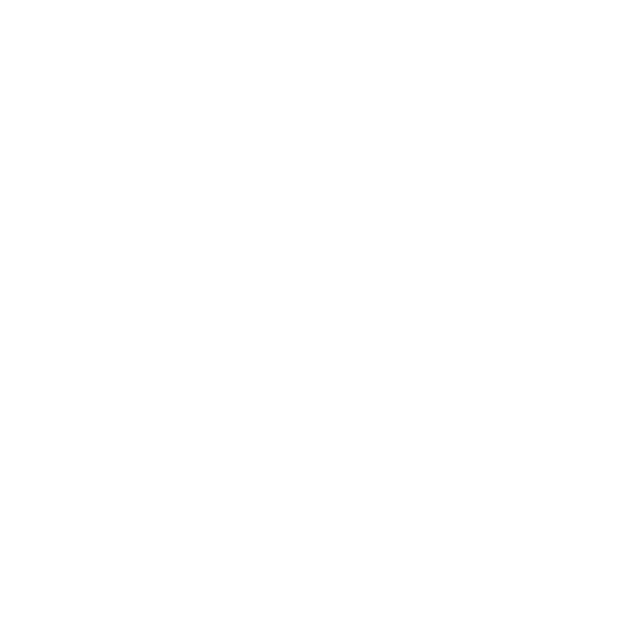
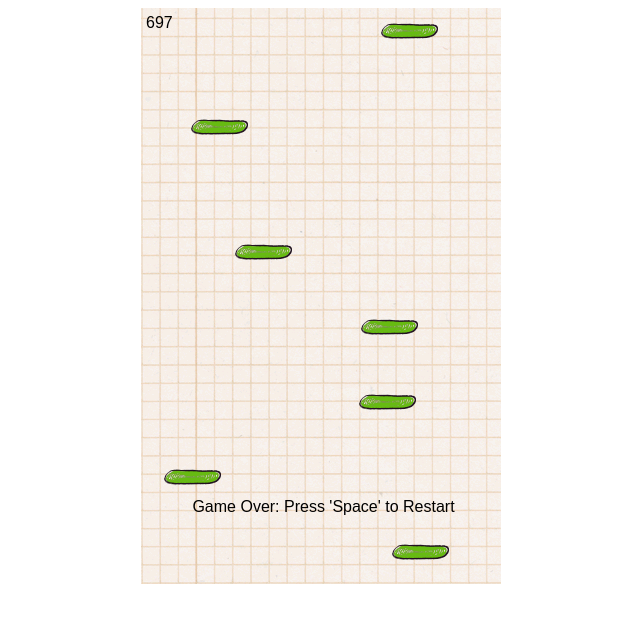
Before and after one commit to Ev-i-an/Doodle-Jump, a plain HTML site: page index.html in a window 1280 px wide. Shown: the whole page, without its empty margins (319-959 px from the left). Drawn offline with Linux system fonts and the light colour scheme.

Commit message:
ajout d'image

```diff
--- /dev/null
+++ b/app.js
@@ -0,0 +1,217 @@
+//board
+let board;
+let boardWidth = 360;
+let boardHeight = 576;
+let context;
+
+//doodler
+let doodlerWidth = 46;
+let doodlerHeight = 46;
+let doodlerX = boardWidth/2 - doodlerWidth/2;
+let doodlerY = boardHeight*7/8 - doodlerHeight;
+let doodlerRightImg;
+let doodlerLeftImg;
+
+let doodler = {
+    img : null,
+    x : doodlerX,
+    y : doodlerY,
+    width : doodlerWidth,
+    height : doodlerHeight
+}
+
+//physics
+let velocityX = 0;
+let velocityY = 0; //doodler jump speed
+let initialVelocityY = -8; //starting velocity Y
+let gravity = 0.3;
+
+//platforms
+let platformArray = [];
+let platformWidth = 60;
+let platformHeight = 18;
+let platformImg;
+
+let score = 0;
+let maxScore = 0;
+let gameOver = false;
+
+window.onload = function() {
+    board = document.getElementById("board");
+    board.height = boardHeight;
+    board.width = boardWidth;
+    context = board.getContext("2d"); //used for drawing on the board
+
+    //draw doodler
+    // context.fillStyle = "green";
+    // context.fillRect(doodler.x, doodler.y, doodler.width, doodler.height);
+
+    //load images
+    doodlerRightImg = new Image();
+    doodlerRightImg.src = "image/doodler-right.png";
+    doodler.img = doodlerRightImg;
+    doodlerRightImg.onload = function() {
+        context.drawImage(doodler.img, doodler.x, doodler.y, doodler.width, doodler.height);
+    }
+
+    doodlerLeftImg = new Image();
+    doodlerLeftImg.src = "image/doodler-left.png";
+
+    platformImg = new Image();
+    platformImg.src = "image/platform.png";
+
+    velocityY = initialVelocityY;
+    placePlatforms();
+    requestAnimationFrame(update);
+    document.addEventListener("keydown", moveDoodler);
+}
+
+function update() {
+    requestAnimationFrame(update);
+    if (gameOver) {
+        return;
+    }
+    context.clearRect(0, 0, board.width, board.height);
+
+    //doodler
+    doodler.x += velocityX;
+    if (doodler.x > boardWidth) {
+        doodler.x = 0;
+    }
+    else if (doodler.x + doodler.width < 0) {
+        doodler.x = boardWidth;
+    }
+
+    velocityY += gravity;
+    doodler.y += velocityY;
+    if (doodler.y > board.height) {
+        gameOver = true;
+    }
+    context.drawImage(doodler.img, doodler.x, doodler.y, doodler.width, doodler.height);
+
+    //platforms
+    for (let i = 0; i < platformArray.length; i++) {
+        let platform = platformArray[i];
+        if (velocityY < 0 && doodler.y < boardHeight*3/4) {
+            platform.y -= initialVelocityY; //slide platform down
+        }
+        if (detectCollision(doodler, platform) && velocityY >= 0) {
+            velocityY = initialVelocityY; //jump
+        }
+        context.drawImage(platform.img, platform.x, platform.y, platform.width, platform.height);
+    }
+
+    // clear platforms and add new platform
+    while (platformArray.length > 0 && platformArray[0].y >= boardHeight) {
+        platformArray.shift(); //removes first element from the array
+        newPlatform(); //replace with new platform on top
+    }
+
+    //score
+    updateScore();
+    context.fillStyle = "black";
+    context.font = "16px sans-serif";
+    context.fillText(score, 5, 20);
+
+    if (gameOver) {
+        context.fillText("Game Over: Press 'Space' to Restart", boardWidth/7, boardHeight*7/8);
+    }
+}
+
+function moveDoodler(e) {
+    if (e.code == "ArrowRight" || e.code == "KeyD") { //move right
+        velocityX = 4;
+        doodler.img = doodlerRightImg;
+    }
+    else if (e.code == "ArrowLeft" || e.code == "KeyA") { //move left
+        velocityX = -4;
+        doodler.img = doodlerLeftImg;
+    }
+    else if (e.code == "Space" && gameOver) {
+        //reset
+        doodler = {
+            img : doodlerRightImg,
+            x : doodlerX,
+            y : doodlerY,
+            width : doodlerWidth,
+            height : doodlerHeight
+        }
+
+        velocityX = 0;
+        velocityY = initialVelocityY;
+        score = 0;
+        maxScore = 0;
+        gameOver = false;
+        placePlatforms();
+    }
+}
+
+function placePlatforms() {
+    platformArray = [];
+
+    //starting platforms
+    let platform = {
+        img : platformImg,
+        x : boardWidth/2,
+        y : boardHeight - 50,
+        width : platformWidth,
+        height : platformHeight
+    }
+
+    platformArray.push(platform);
+
+    // platform = {
+    //     img : platformImg,
+    //     x : boardWidth/2,
+    //     y : boardHeight - 150,
+    //     width : platformWidth,
+    //     height : platformHeight
+    // }
+    // platformArray.push(platform);
+
+    for (let i = 0; i < 6; i++) {
+        let randomX = Math.floor(Math.random() * boardWidth*3/4); //(0-1) * boardWidth*3/4
+        let platform = {
+            img : platformImg,
+            x : randomX,
+            y : boardHeight - 75*i - 150,
+            width : platformWidth,
+            height : platformHeight
+        }
+
+        platformArray.push(platform);
+    }
+}
+
+function newPlatform() {
+    let randomX = Math.floor(Math.random() * boardWidth*3/4); //(0-1) * boardWidth*3/4
+    let platform = {
+        img : platformImg,
+        x : randomX,
+        y : -platformHeight,
+        width : platformWidth,
+        height : platformHeight
+    }
+
+    platformArray.push(platform);
+}
+
+function detectCollision(a, b) {
+    return a.x < b.x + b.width &&   //a's top left corner doesn't reach b's top right corner
+           a.x + a.width > b.x &&   //a's top right corner passes b's top left corner
+           a.y < b.y + b.height &&  //a's top left corner doesn't reach b's bottom left corner
+           a.y + a.height > b.y;    //a's bottom left corner passes b's top left corner
+}
+
+function updateScore() {
+    let points = Math.floor(50*Math.random()); //(0-1) *50 --> (0-50)
+    if (velocityY < 0) { //negative going up
+        maxScore += points;
+        if (score < maxScore) {
+            score = maxScore;
+        }
+    }
+    else if (velocityY >= 0) {
+        maxScore -= points;
+    }
+}
--- a/index.html
+++ b/index.html
@@ -7,8 +7,7 @@
     <link rel="stylesheet" href="styles.css">
 </head>
 <body>
-    <div class="grid">
-
-    </div>
+    <canvas id="board"></canvas>
+    <script src="app.js"></script>
 </body>
 </html>
--- a/index.js
+++ /dev/null
@@ -1,3 +0,0 @@
-document.addEventListener('DOMContentLoaded', () => {
-
-})
--- a/styles.css
+++ b/styles.css
@@ -1,5 +1,8 @@
-.grid {
-    width: 400px;
-    height: 600px;
-    background-image: url("");
+body {
+    text-align: center;
 }
+
+#board {
+    /* background-color: green; */
+    background-image: url("image/doodlejumpbg.png");
+}
```
Also changed, not shown: image/doodlejumpbg.png (added), image/doodler-left.png (added), image/doodler-right.png (added), image/platform-broken.png (added), image/platform.png (added).
